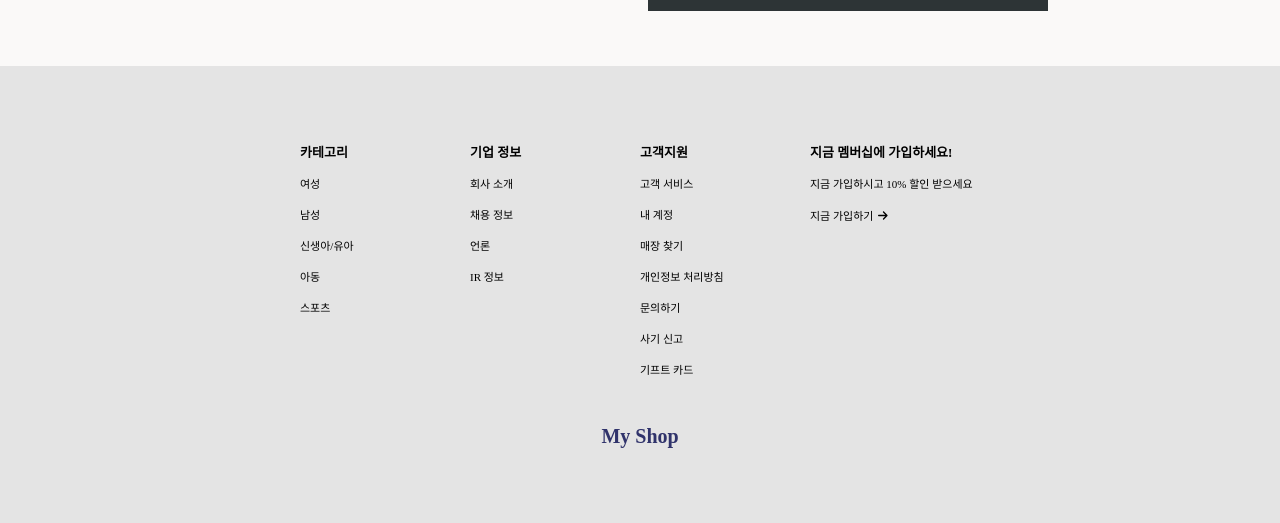
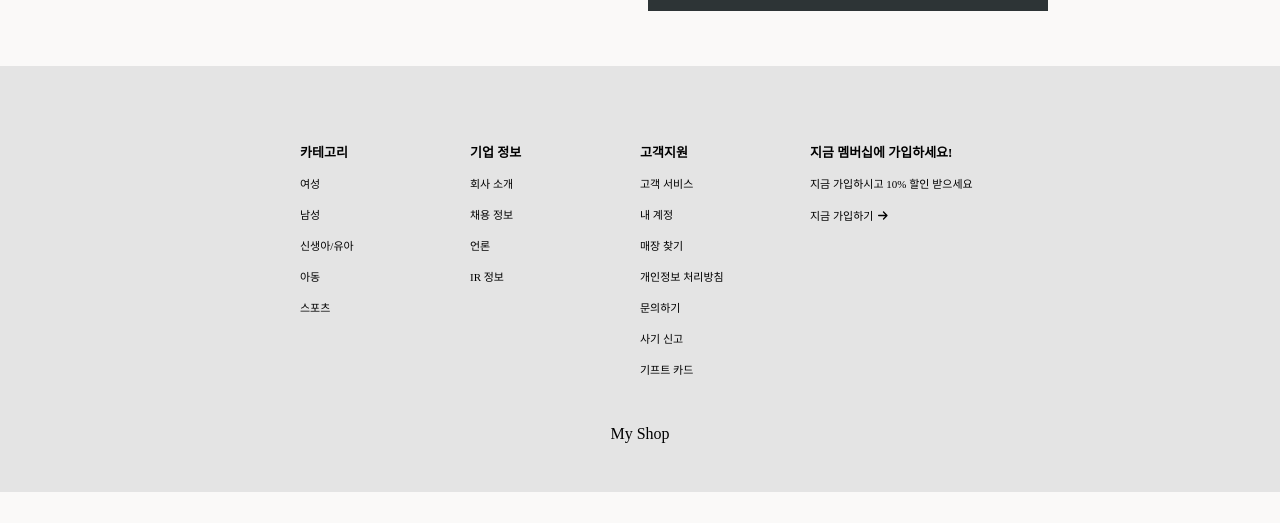
Before and after one commit to jeonga-yeon/shopping-mall, a React (Create React App) app: page /product/1 in a window 1280 px wide. Shown: the part 585-1108 px from the top of the page. After the commit the page ends 1077 px from the top, so only its background shows below. Built offline with nearby package versions, Linux system fonts and the light colour scheme; no server answers.

Commit message:
footer 수정

```diff
--- a/src/components/Footer.js
+++ b/src/components/Footer.js
@@ -8,22 +8,15 @@ const Wrapper = styled.div`
   width: 100%;
   text-align: center;
   background-color: #e4e4e4;
+  padding-bottom: 50px;
   .footer__logo span {
-    display: flex;
-    justify-content: center;
-    @import url("https://fonts.googleapis.com/css2?family=Secular+One&display=swap");
-    height: 100%;
-    color: #30336b;
-    font-size: 20px;
-    font-weight: 600;
-    margin: 30px 0px 0px 0px;
-    padding-bottom: 80px;
     &:hover {
       cursor: pointer;
     }
   }
   .footer__category {
     padding: 0px 300px;
+    padding-bottom: 30px;
     display: grid;
     grid-template-columns: repeat(4, 1fr);
     padding-top: 80px;
```
